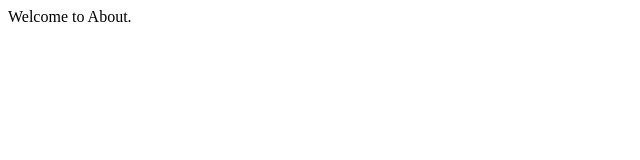
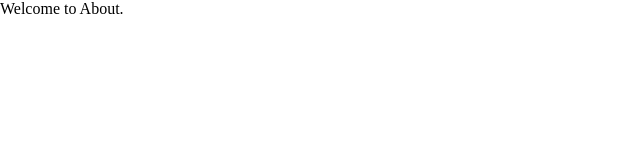
Before and after one commit to BadMask121/portfolio, a Next.js app: page /about in a window 1280 px wide. Shown: the top 160 px of the page, without its empty margins (0-640 px from the left). Built offline with nearby package versions, Linux system fonts and the light colour scheme.

Commit message:
three js with next

```diff
--- /dev/null
+++ b/config.js
@@ -0,0 +1,3 @@
+import { useSpring } from "react-spring/three";
+
+export { useSpring };
--- /dev/null
+++ b/pages/_app.js
@@ -0,0 +1,5 @@
+import "../public/css/style.css";
+
+export default function MyApp({ Component, pageProps }) {
+	return <Component {...pageProps} />;
+}
--- /dev/null
+++ b/public/css/style.css
@@ -0,0 +1,9 @@
+html,
+body,
+#__next,
+canvas {
+	margin: 0;
+	padding: 0;
+	width: 100%;
+	height: 100%;
+}
```
Also changed, not shown: package.json (+6 -1 lines), pages/index.tsx (+30 -2 lines), next.config.js (added), 2 other files (tests, documents, lock files or other folders).
